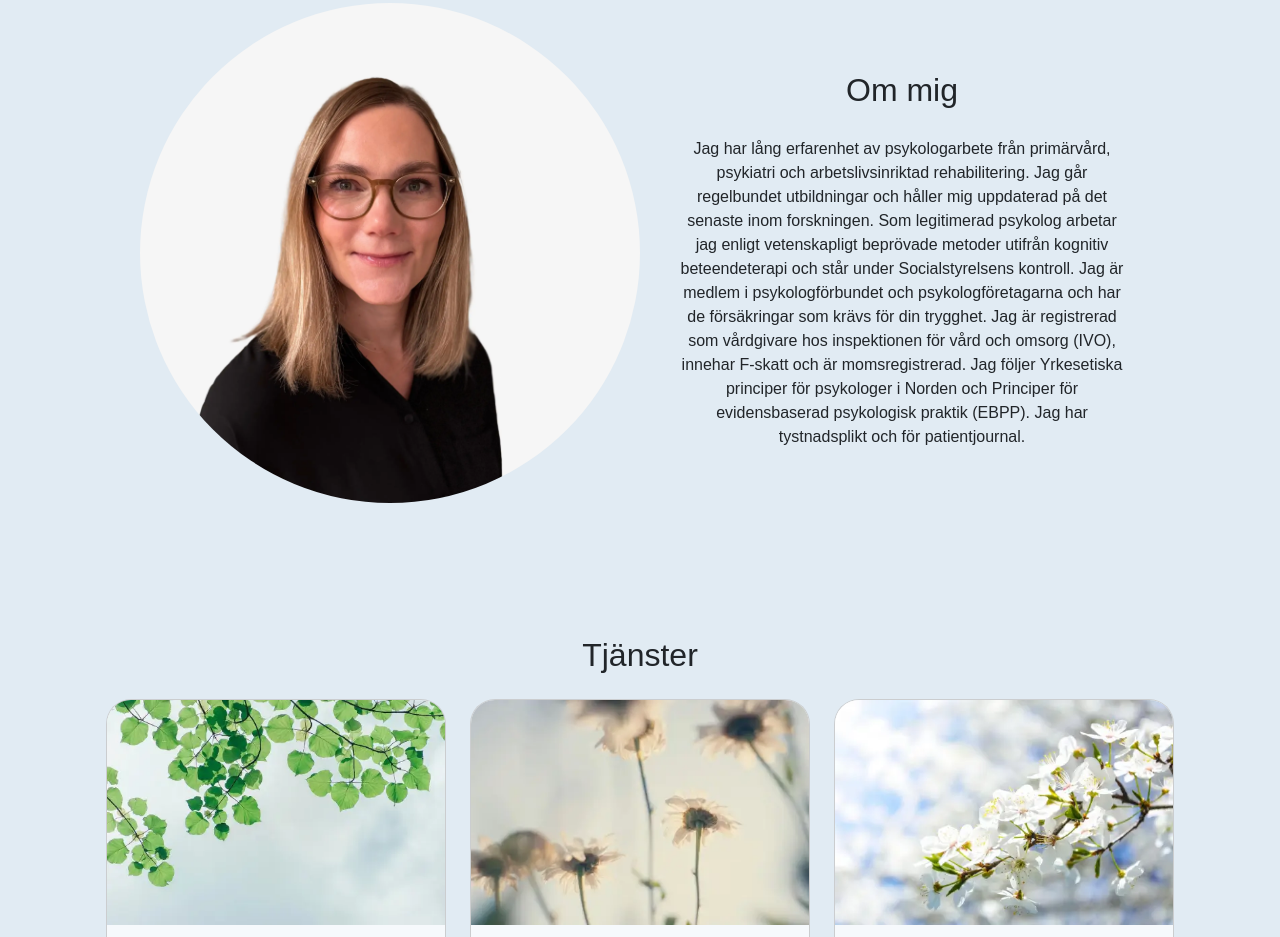
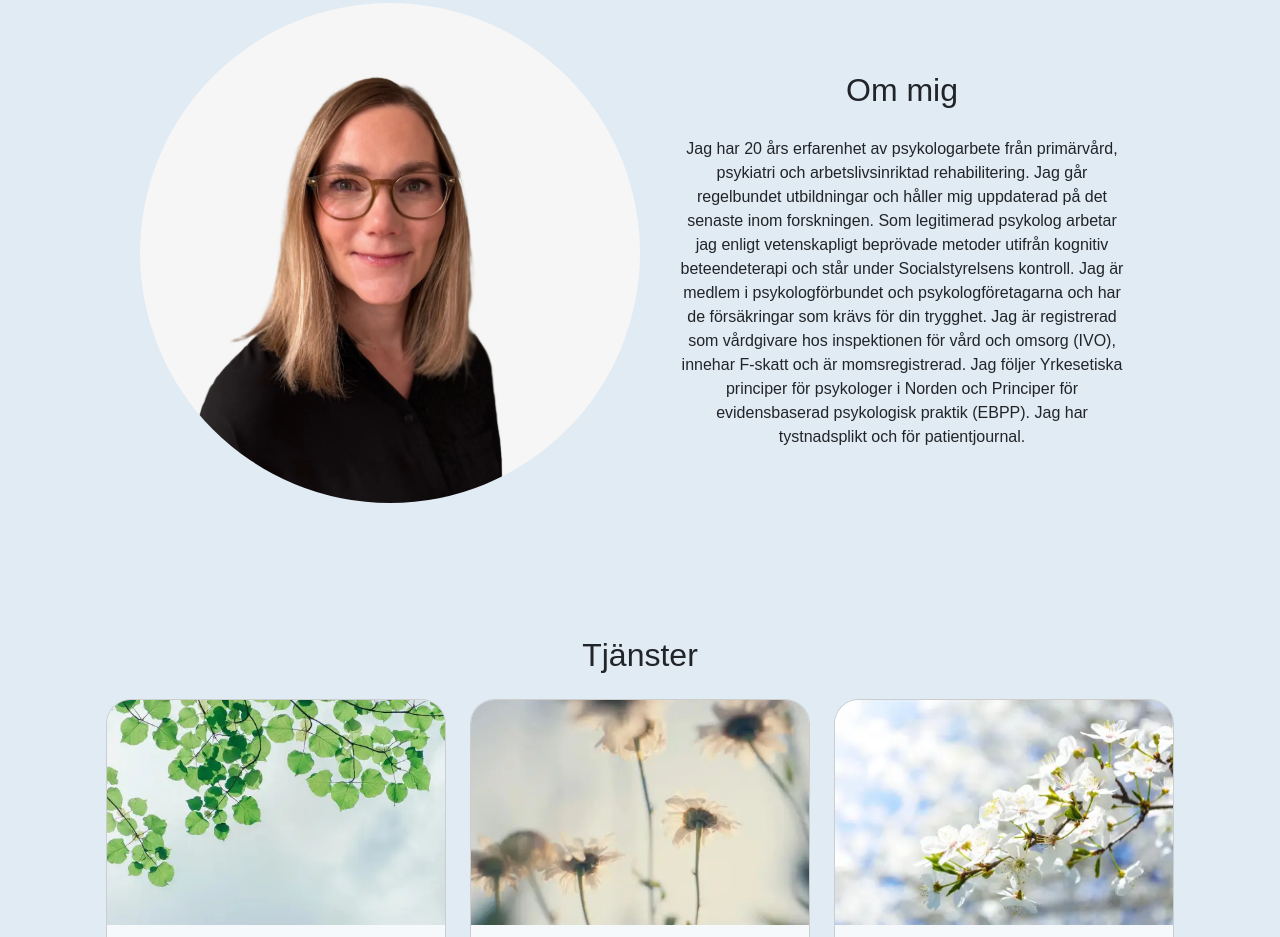
Before and after one commit to SofiaNords/psykolog-karin-gronberg, a plain HTML site: page index.html in a window 1280 px wide. Shown: the part 931-1868 px from the top of the page. Drawn offline with nearby package versions, Linux system fonts and the light colour scheme.

Commit message:
Edit about text

```diff
--- a/index.html
+++ b/index.html
@@ -68,7 +68,7 @@
                 <div class="col-lg about-text">
                     <div class="row">
                         <h2>Om mig</h2>
-                        <p>Jag har lång erfarenhet av psykologarbete från primärvård, psykiatri och arbetslivsinriktad
+                        <p>Jag har 20 års erfarenhet av psykologarbete från primärvård, psykiatri och arbetslivsinriktad
                             rehabilitering. Jag går regelbundet utbildningar och håller mig uppdaterad på det senaste
                             inom forskningen. Som legitimerad psykolog arbetar jag enligt vetenskapligt beprövade
                             metoder utifrån kognitiv beteendeterapi och står under Socialstyrelsens kontroll. Jag är
```
